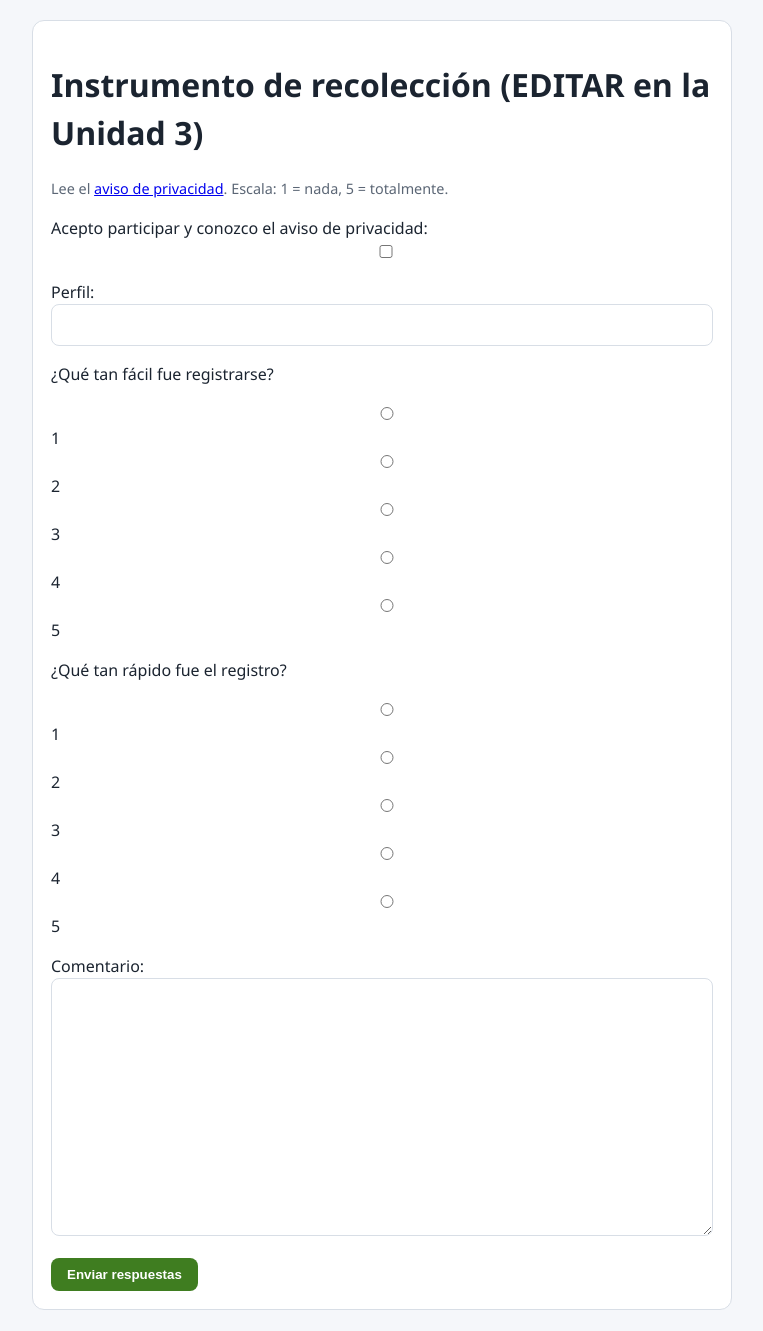
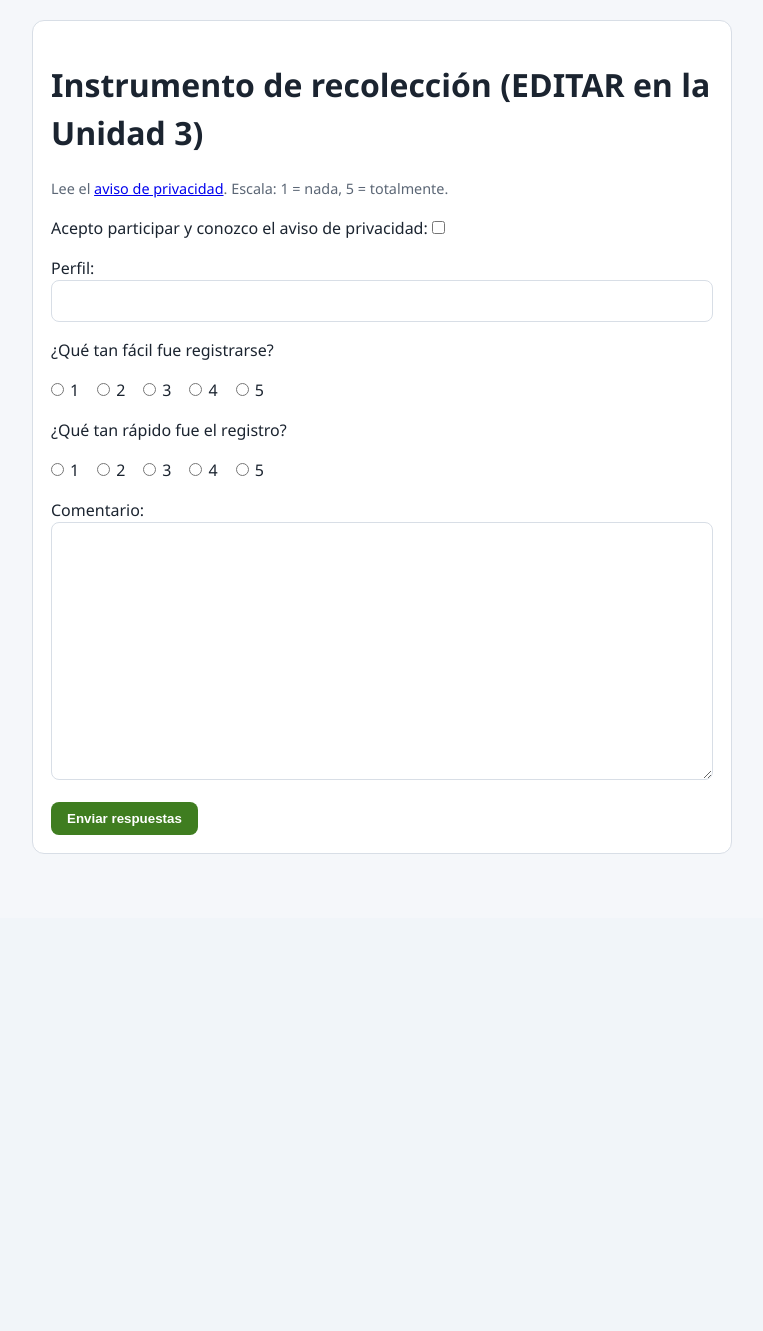
Before and after one commit to uth-integra2-2027-1/plantilla-integra2, a Django app: page /analisis/encuesta/ in a window 1280 px wide. Shown: the part 50-1381 px from the top of the page, without its empty margins (74-837 px from the left). After the commit the page ends 904 px from the top, so only its background shows below. Run offline with Django 5.2, Linux system fonts and the light colour scheme.

Commit message:
Corrige el estilo de botones de opción y casillas en los formularios
Los inputs tipo radio y checkbox heredaban width:100% y quedaban lejos de
su etiqueta (por ejemplo en la escala 1–5 de la encuesta); ahora tienen
ancho automático y las opciones se acomodan en línea.

Co-Authored-By: Claude Opus 5.5 <noreply@anthropic.com>

```diff
--- a/nucleo/templates/nucleo/base.html
+++ b/nucleo/templates/nucleo/base.html
@@ -11,6 +11,9 @@ main{max-width:1100px;margin:auto;padding:20px 16px 50px}
 .grid{display:grid;gap:14px;grid-template-columns:repeat(auto-fit,minmax(260px,1fr))}
 .btn{background:var(--p);color:#fff;border:0;border-radius:8px;padding:9px 16px;font-weight:600;cursor:pointer;text-decoration:none;display:inline-block}
 .btn.v{background:var(--p2)}input,select,textarea{font:inherit;padding:8px;border:1px solid var(--b);border-radius:8px;width:100%}
+input[type=radio],input[type=checkbox]{width:auto;padding:0;margin:0 6px 0 0;accent-color:var(--p)}
+form div[id^=id_]:has(input[type=radio]){display:flex;gap:18px;flex-wrap:wrap;margin:4px 0 10px}
+form div[id^=id_] label{display:flex;align-items:center;font-weight:400}
 table{width:100%;border-collapse:collapse;font-size:.9rem}td,th{padding:7px;border-bottom:1px solid var(--b);text-align:left}
 .ok{background:#eaf4e2;border:1px solid #c5dfb3;padding:10px;border-radius:8px}.err{background:#fdecea;border:1px solid #f3c4bf;padding:10px;border-radius:8px}
 .muted{color:#5b6675;font-size:.9rem}
```
